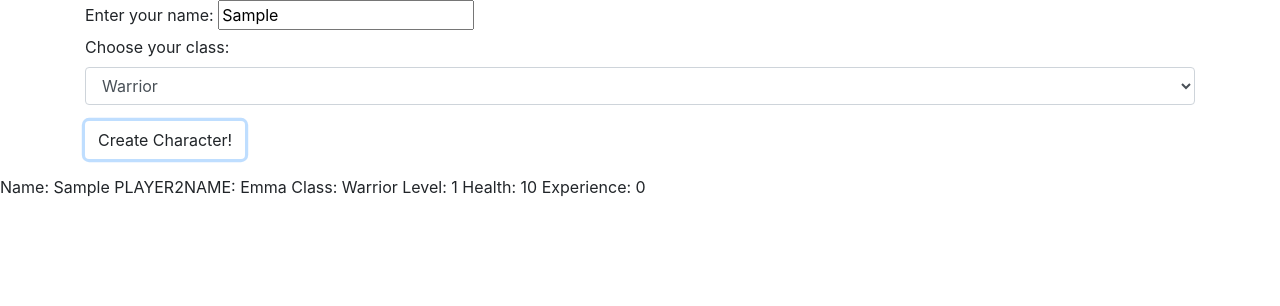
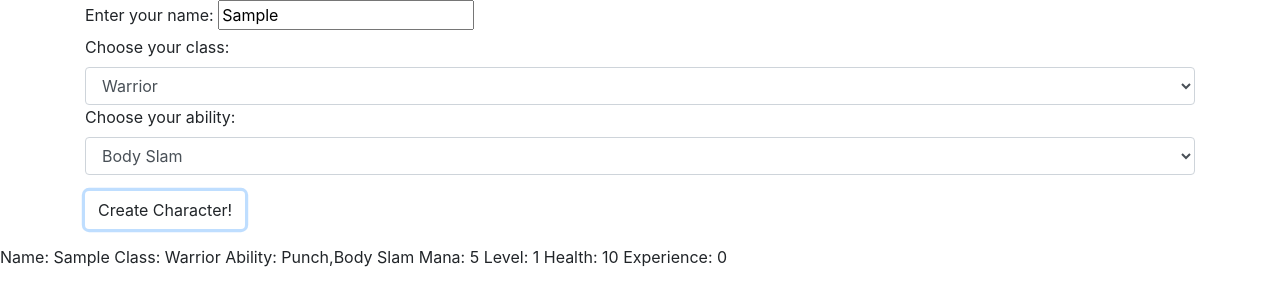
Before and after one commit to jhvozdovich/rpg, a website built with webpack: page src/index.html in a window 1280 px wide. Both pictures are taken after typing "Sample" into the empty fields and a click on the button "Create Character!". Built offline with nearby package versions, Linux system fonts and the light colour scheme.

Commit message:
add mana stat and ability array

```diff
--- a/src/index.html
+++ b/src/index.html
@@ -21,6 +21,13 @@
           <option>Rogue</option>
           <option>Bard</option>
         </select>
+        <label for="player-ability">Choose your ability:</label>
+        <select class="form-control" id="player-ability">
+          <option>Body Slam</option>
+          <option>Fireball</option>
+          <option>Sneak Attack</option>
+          <option>Charm</option>
+        </select>
       </div>
       <button type="submit" class="btn">Create Character!</button>
     </form>
--- a/src/main.js
+++ b/src/main.js
@@ -6,18 +6,17 @@ import $ from "jquery";
 
 const givePlayerName = changeState("name");
 const givePlayerType = changeState("type");
+const givePlayerAbility = changeState("ability");
 const givePlayerHealth = changeState("health");
 const givePlayerExperience = changeState("experience");
 const givePlayerLevel = changeState("level");
-
-
+const givePlayerMana = changeState("mana");
 $(document).ready(function () {
 
   $("#player-form").submit(function (event) {
     event.preventDefault();
 
     const player1 = storeState();
-    const player2 = storeState();
 
     var nameInput = $("#player-name").val();
     const player1Name = givePlayerName(nameInput);
@@ -25,21 +24,23 @@ $(document).ready(function () {
     var typeInput = $("#player-type").val();
     const playerType = givePlayerType(typeInput);
 
+    var abilityInput = $("#player-ability").val();
+    let abilityArr = [];
+    abilityArr.push("Punch");
+    abilityArr.push(abilityInput);
+    const playerAbility = givePlayerAbility(abilityArr);
+
 
     player1(player1Name);
     player1(playerType);
+    player1(playerAbility);
     player1(givePlayerExperience(0));
     player1(givePlayerHealth(10));
+    player1(givePlayerMana(5));
 
     const player1State = player1(givePlayerLevel(1));
 
-    const player2Name = givePlayerName("Emma");
-    const player2State = player2(player2Name);
-
-    // console.log(playerInfo(player1));
-    $("#output").text(`Name: ${player1State.name} PLAYER2NAME: ${player2State.name} Class: ${player1State.type} Level: ${player1State.level} Health: ${player1State.health} Experience: ${player1State.experience}`);
+    $("#output").text(`Name: ${player1State.name} Class: ${player1State.type} Ability: ${player1State.ability} Mana: ${player1State.mana} Level: ${player1State.level} Health: ${player1State.health} Experience: ${player1State.experience}`);
 
   });
 });
-
-//form name, character type, ability
```
